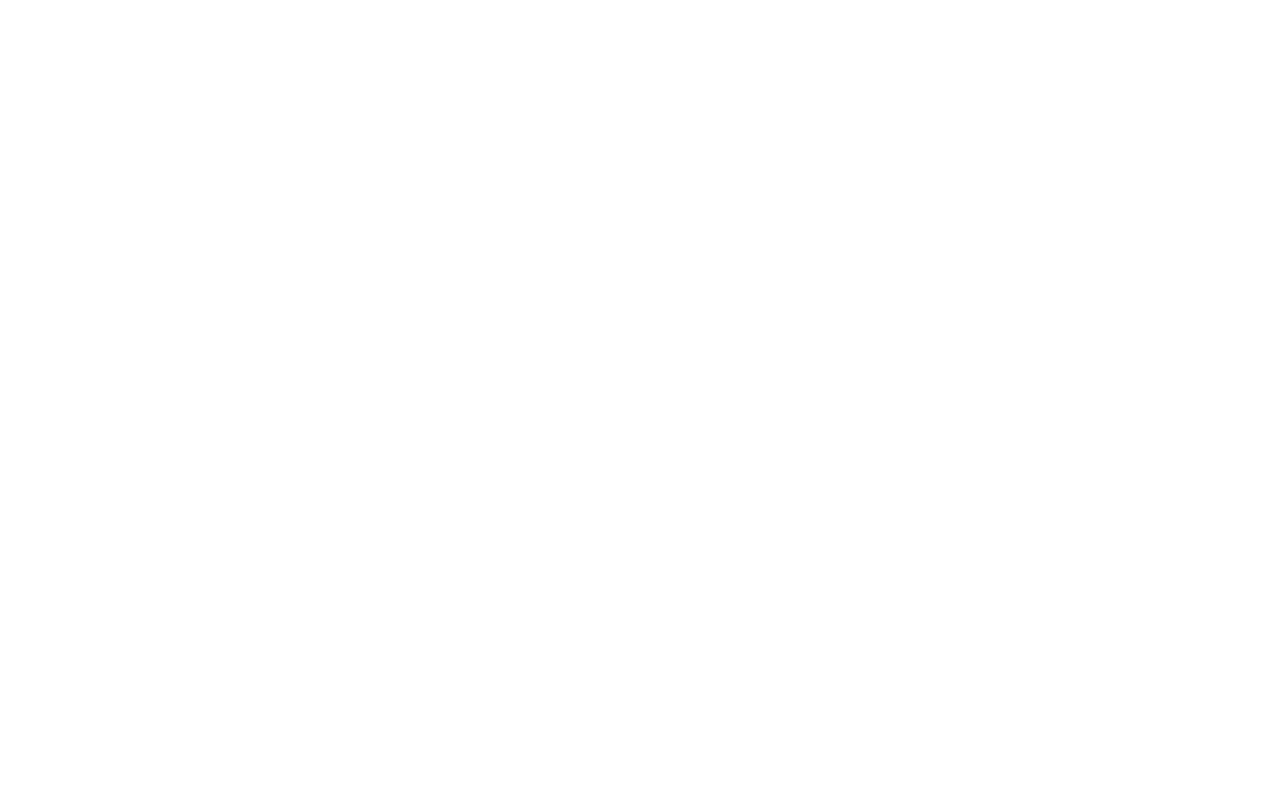
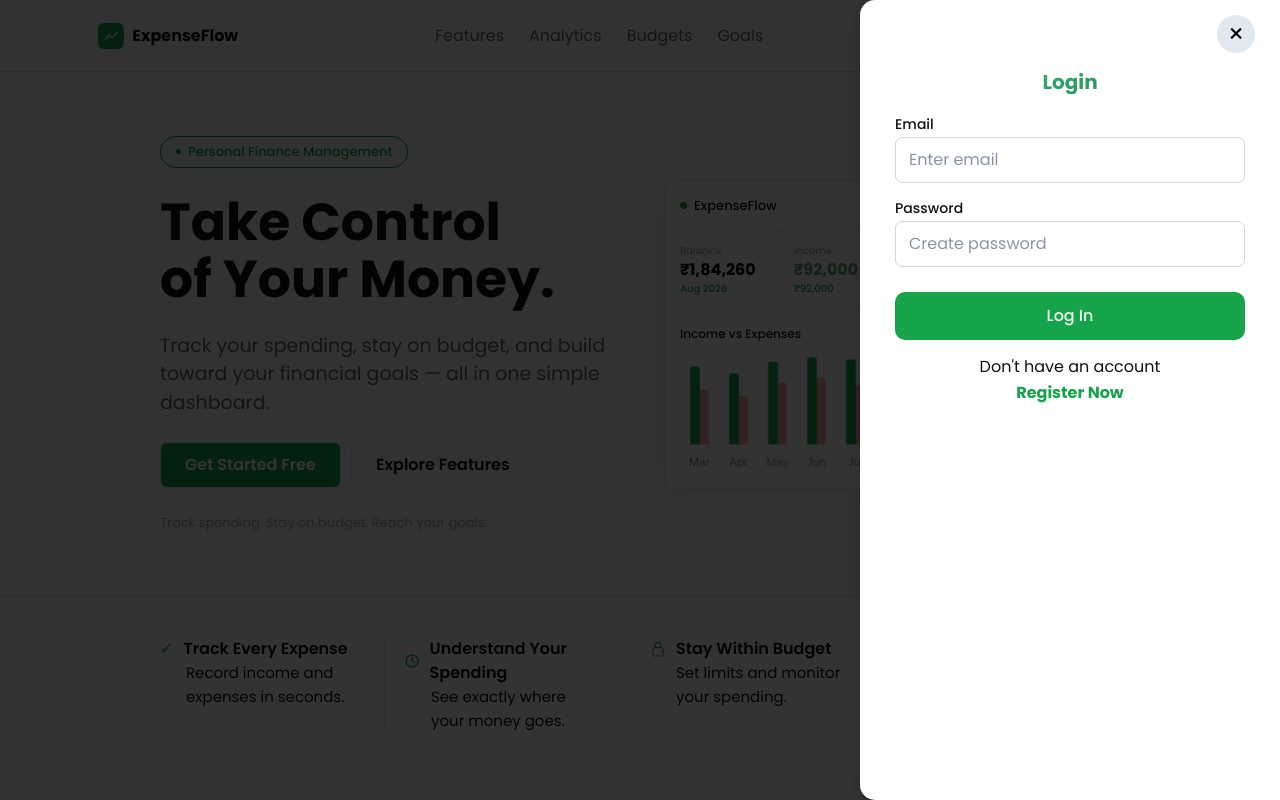
Before and after one commit to Rahmat-Ali-15/FINANCE-MANAGEMENT, a React app in the folder frontend/: page /login in a window 1280 px wide. Before the commit this address had no page. Shown: the top 800 px of the page. Built offline with nearby package versions, Linux system fonts and the light colour scheme; the HTML template or start-up script is replaced by a standard one.

Commit message:
Login component created

```diff
--- a/frontend/src/components/Navbar/PublicNavbar/PublicNavbar.jsx
+++ b/frontend/src/components/Navbar/PublicNavbar/PublicNavbar.jsx
@@ -32,7 +32,7 @@
 
                     {/* Actions */}
                     <div className="publicnavbar-action">
-                        <NavLink to="/signup" className="publicNavbar-login">Log In</NavLink>
+                        <NavLink to="/login" className="publicNavbar-login">Log In</NavLink>
                         <NavLink to="/signup">
                             <button className="publicNavbar__cta">Get Started Free</button>
                         </NavLink>
--- a/frontend/src/components/PublicHero/PublicHero.jsx
+++ b/frontend/src/components/PublicHero/PublicHero.jsx
@@ -19,7 +19,7 @@
                         <NavLink to="/signup" className="publicHero-btn publichero-btn-primary">
                             Get Started Free
                         </NavLink>
-                        <a href="#feature" className="publicHero-btn publicHero-btn-secondary">Explore Features</a>
+                        <span id="features" className="publicHero-btn publicHero-btn-secondary">Explore Features</span>
                     </div>
                     <p className="publicHero-caption">Track spending. Stay on budget. Reach your goals.</p>
                 </div>
--- a/frontend/src/components/Register/SignUp.jsx
+++ b/frontend/src/components/Register/SignUp.jsx
@@ -1,20 +1,37 @@
-import { useNavigate } from "react-router-dom";
+import { NavLink, useNavigate } from "react-router-dom";
 import "./SignUp.css";
-import {  useSelector } from "react-redux";
+import {  useDispatch } from "react-redux";
+import { useState } from "react";
+import { signupUser } from "../../features/auth/authSlice";
 
 export const SignUp = () => {
   const navigate = useNavigate();
-  // const dispatch = useDispatch()
+  const dispatch = useDispatch();
 
-  const data = useSelector((state) => state.auth);
-  console.log("🚀 ~ data:", data);
+  //# Form
+  const [formData, setFormData] = useState({
+      firstName: "",
+      lastName: "",
+      email: "",
+      password: "",
+      confirmPassword: ""
+  })
+  const handleSubmit = (e) => {
+   e.preventDefault();
 
-  // const handleSubmit = {
-  //   firstName: "",
-  //   lastName: "",
-  //   email: "",
-  //   password: "",
-  // }
+   dispatch(signupUser(formData));
+  }
+
+  const handleInput = (e) => {
+    const {name, value} = e.target;
+
+    setFormData((prev) => (
+      {
+        ...prev,
+        [name]: value
+      }
+    ))
+  }
 
   const closeSignUp = () => {
     navigate("/");
@@ -23,7 +40,7 @@
   const signupField = [
     {
       label: "First Name",
-      name: "firstname",
+      name: "firstName",
       type: "text",
       placeholder: "Enter first name",
       autoComplete: "name",
@@ -31,7 +48,7 @@
     },
     {
       label: "Last Name",
-      name: "lastname",
+      name: "lastName",
       type: "text",
       placeholder: "Enter last name",
       autoComplete: "name",
@@ -55,7 +72,7 @@
     },
     {
       label: "Confirm Password",
-      name: "confirmpassword",
+      name: "confirmPassword",
       type: "password",
       placeholder: "Confirm password",
       autoComplete: "new-password",
@@ -84,20 +101,22 @@
           <div className="signup-heading">
             <h3>NEW REGISTRATION</h3>
           </div>
-          <form action="">
+          <form action="" onSubmit={handleSubmit}>
             <div className="signup-card-details">
               {signupField.map((el, id) => (
                 <div
                   key={id}
                   className="signup-details"
                 >
-                  <label htmlFor="">{el.label}</label>
+                  <label htmlFor={el.name}>{el.label}</label>
                   <input
                     type={el.type}
                     placeholder={el.placeholder}
                     name={el.name}
                     autoComplete={el.autoComplete}
                     required={el.required}
+                    onChange={handleInput}
+                    value={formData[el.name]}
                   />
                 </div>
               ))}
@@ -111,14 +130,15 @@
                   <a href="#">Privacy Policy</a>
                 </p>
               </div>
+
               <div className="signup-btn">
-                <button>Create Account</button>
+                <button type="submit">Create Account</button>
               </div>
             </div>
           </form>
           <div className="navigate-login">
             <p>Already have an account?</p>
-            <a href="#">Log In</a>
+            <NavLink to="/login">Log In</NavLink>
           </div>
         </div>
       </section>
--- a/frontend/src/features/auth/authSlice.js
+++ b/frontend/src/features/auth/authSlice.js
@@ -7,7 +7,7 @@
   async (userData, thunkAPI) => {
     try {
       const data = await authService.signupUser(userData);
-      return data;
+      return data.data;
     } catch (error) {
       console.log("🚀 ~ error:", error);
       return thunkAPI.rejectWithValue(
@@ -38,6 +38,7 @@
     .addCase(signupUser.fulfilled, (state, action) => {
         state.isLoading = false,
         state.isError = false,
+        state.errorMessage = "";
         state.user = action.payload.user
     })
 
--- /dev/null
+++ b/frontend/src/pages/Login/Login.css
@@ -0,0 +1,135 @@
+.login-section {
+  position: fixed;
+  inset: 0;
+  z-index: 1000;
+  display: flex;
+  justify-content: flex-end;
+  background: rgba(0, 0, 0, 0.8);
+  animation: signupOverlay 0.3s ease forwards;
+}
+
+.login-card {
+  position: relative;
+  width: 420px;
+  padding: 70px 35px 15px 35px;
+  display: flex;
+  flex-direction: column;
+  gap: 20px;
+  background: var(--color-bg);
+  box-shadow: rgba(0, 0, 0, 0.2) 0px 5px 15px;
+  border-top-left-radius: 15px;
+  border-bottom-left-radius: 15px;
+  overflow-y: auto;
+  transform: translateX(100%);
+  animation: signupSlideIn 0.45s cubic-bezier(0.4, 0, 0.2, 1) forwards;
+}
+
+@keyframes signupSlideIn {
+  from {
+    transform: translateX(100%);
+  }
+
+  to {
+    transform: translateX(0);
+  }
+}
+
+@keyframes signupOverlay {
+  from {
+    opacity: 0;
+  }
+
+  to {
+    opacity: 1;
+  }
+}
+
+/* Login close */
+.login-close {
+  position: absolute;
+  top: 15px;
+  right: 25px;
+  width: 38px;
+  height: 38px;
+  border: none;
+  border-radius: 50%;
+  background: #e2e8f0;
+  color: #000;
+  font-size: 26px;
+  line-height: 1;
+  cursor: pointer;
+  transition: all 0.25s ease;
+  animation: signupSlideOut 0.3s ease backwards;
+  z-index: 999;
+}
+
+.login-close:hover {
+  background: #fe6b35;
+  color: #fff;
+  transform: rotate(90deg);
+}
+
+/* login heading */
+.login-heading > h3 {
+  font-size: 20px;
+  text-align: center;
+  background: linear-gradient(135deg, #5fca8d 0%, #2e9f68 50%, #3b7d55 100%);
+  background-clip: text;
+  -webkit-background-clip: text;
+  -webkit-text-fill-color: transparent;
+  font-weight: 900;
+}
+
+
+/* Login details */
+.login-card-details {
+  display: flex;
+  flex-direction: column;
+  gap: 15px;
+}
+
+.login-card-details > div {
+  display: flex;
+  flex-direction: column;
+  gap: 2px;
+}
+
+.login-details > label {
+  font-weight: 500;
+  font-size: 14px;
+  color: var(--color-text);
+}
+
+.login-details > input {
+  padding: 10px 13px;
+  border: 1px solid var(--color-border-dark);
+  border-radius: 7px;
+  outline: none;
+}
+
+.login-details > input::placeholder {
+  color: var(--color-text-tertiary);
+}
+
+/* Login button */
+.login-btn > button {
+  margin-top: 10px;
+  padding: 12px;
+  font-weight: 500;
+  border-radius: 10px;
+  background: var(--color-primary);
+  color: var(--color-primary-light);
+}
+
+/* navigate-signup */
+.navigate-signup {
+  display: flex;
+  align-items: center;
+  justify-content: center;
+  gap: 10px;
+}
+
+.navigate-signup > a {
+  color: var(--color-primary);
+  font-weight: 700;
+}
--- a/frontend/src/pages/Login/Login.jsx
+++ b/frontend/src/pages/Login/Login.jsx
@@ -1,7 +1,70 @@
+import { NavLink, useNavigate } from "react-router-dom";
+import "./Login.css";
+
 export const Login = () => {
-    return(
-        <>
-            Login
-        </>
-    )
-}
+  const navigate = useNavigate();
+  const loginField = [
+    {
+      label: "Email",
+      name: "email",
+      type: "email",
+      placeholder: "Enter email",
+      autoComplete: "email",
+      required: true,
+    },
+    {
+      label: "Password",
+      name: "password",
+      type: "password",
+      placeholder: "Create password",
+      autoComplete: "new-password",
+      required: true,
+    },
+  ];
+
+  const closeSignUp = () => {
+    navigate("/");
+  };
+
+  return (
+    <>
+      <section className="login-section">
+        <div className="login-card">
+        <button
+          type="button"
+          className="login-close"
+          onClick={closeSignUp}
+        >
+          ×
+        </button>
+        <div className="login-heading">
+            <h3>Login</h3>
+        </div>
+        <form action="">
+          <div className="login-card-details">
+            {loginField.map((el, id) => (
+              <div key={id} className="login-details">
+                <label htmlFor={el.name}>{el.label}</label>
+                <input
+                  type={el.type}
+                  placeholder={el.placeholder}
+                  name={el.name}
+                  autoComplete={el.autoComplete}
+                  required={el.required}
+                />
+              </div>
+            ))}
+            <div className="login-btn">
+              <button type="submit">Log In</button>
+            </div>
+            <div className="navigate-signup">
+                <span>Don't have an account</span>
+                <NavLink to="/signup">Register Now</NavLink>
+            </div>
+          </div>
+        </form>
+        </div>
+      </section>
+    </>
+  );
+};
--- a/frontend/src/routes/PublicRoutes/PublicRoute.jsx
+++ b/frontend/src/routes/PublicRoutes/PublicRoute.jsx
@@ -1,6 +1,7 @@
 import { Route, Routes } from "react-router-dom"
+import { PublicLayout } from "../../layout/PublicLayout/PublicLayout"
 import { SignUp } from "../../components/Register/SignUp"
-import { PublicLayout } from "../../layout/PublicLayout/PublicLayout"
+import { Login } from "../../pages/Login/Login"
 
 export const PublicRoute = () => {
     return(
@@ -9,6 +10,7 @@
             <Route element={<PublicLayout />}>
                 <Route path="/" element={null} />
                 <Route path="/signup" element={<SignUp />} />
+                <Route path="/login" element={<Login />} />
             </Route>
         </Routes>
     )
--- a/frontend/src/services/api.js
+++ b/frontend/src/services/api.js
@@ -1,6 +1,6 @@
 import axios from "axios"
 
 export const api = axios.create({
-    baseUrl: import.meta.env.VITE_URL,
-    Credential: true
+    baseURL: import.meta.env.VITE_URL,
+    withCredentials: true
 })
```
